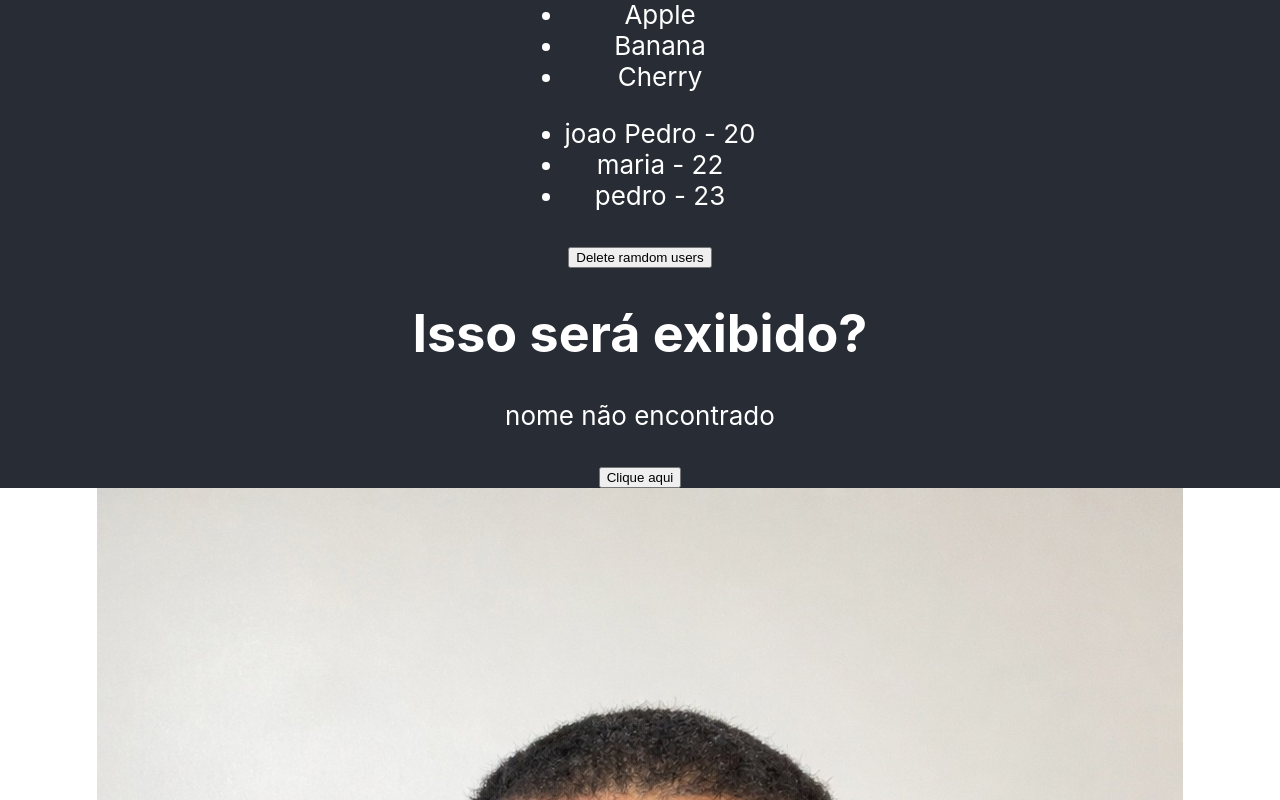
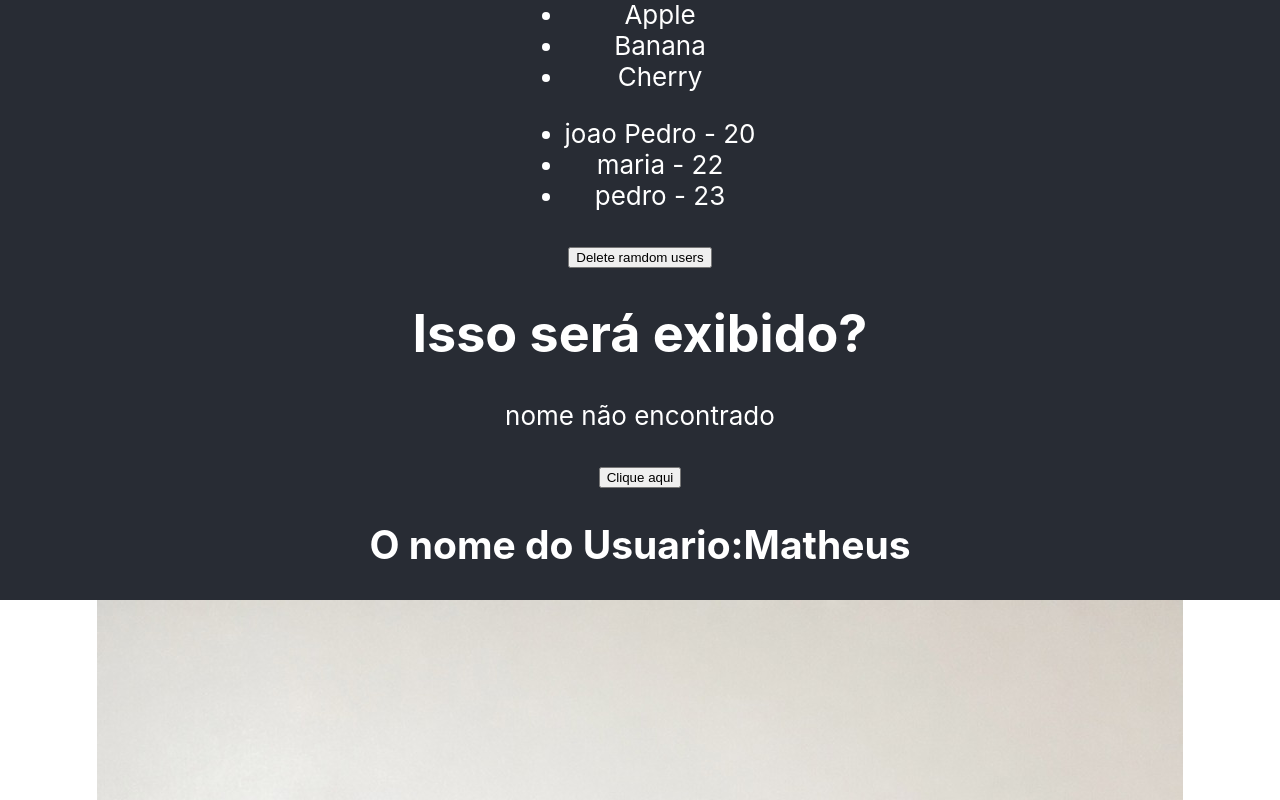
Before and after one commit to thallysonsalazar2025/CursoReact, a React (Create React App) app: page / in a window 1280 px wide. Shown: the part 388-1188 px from the top of the page. Built offline with nearby package versions, Linux system fonts and the light colour scheme.

Commit message:
[REACT-002] FUNDAMENTOS- Props propriedades herdada do componente superior ou pai.

```diff
--- a/src/App.tsx
+++ b/src/App.tsx
@@ -5,8 +5,10 @@
 import ManageData from "./components/ManageData";
 import ListRender from "./components/ListRender";
 import ConditionalRender from "./components/ConditionalRender";
+import ShowUserName from "./components/ShowUserName";
 
 function App() {
+  const name = "Matheus";
   return (
 
     <div className="App">
@@ -15,6 +17,7 @@
           <ManageData />
           <ListRender />
           <ConditionalRender />
+          <ShowUserName name= {name} />
       </header>
         {/** Inclui imagens do public*/}
         <div>
--- /dev/null
+++ b/src/components/ShowUserName.js
@@ -0,0 +1,9 @@
+const ShowUserName = (props) => {
+    return (
+        <div>
+            {/*O valor da propriedade name vem do componente pai ue no caso é o App.tsx*/}
+            <h2>O nome do Usuario:{props.name} </h2>
+        </div>
+    )
+}
+export default ShowUserName;
```
